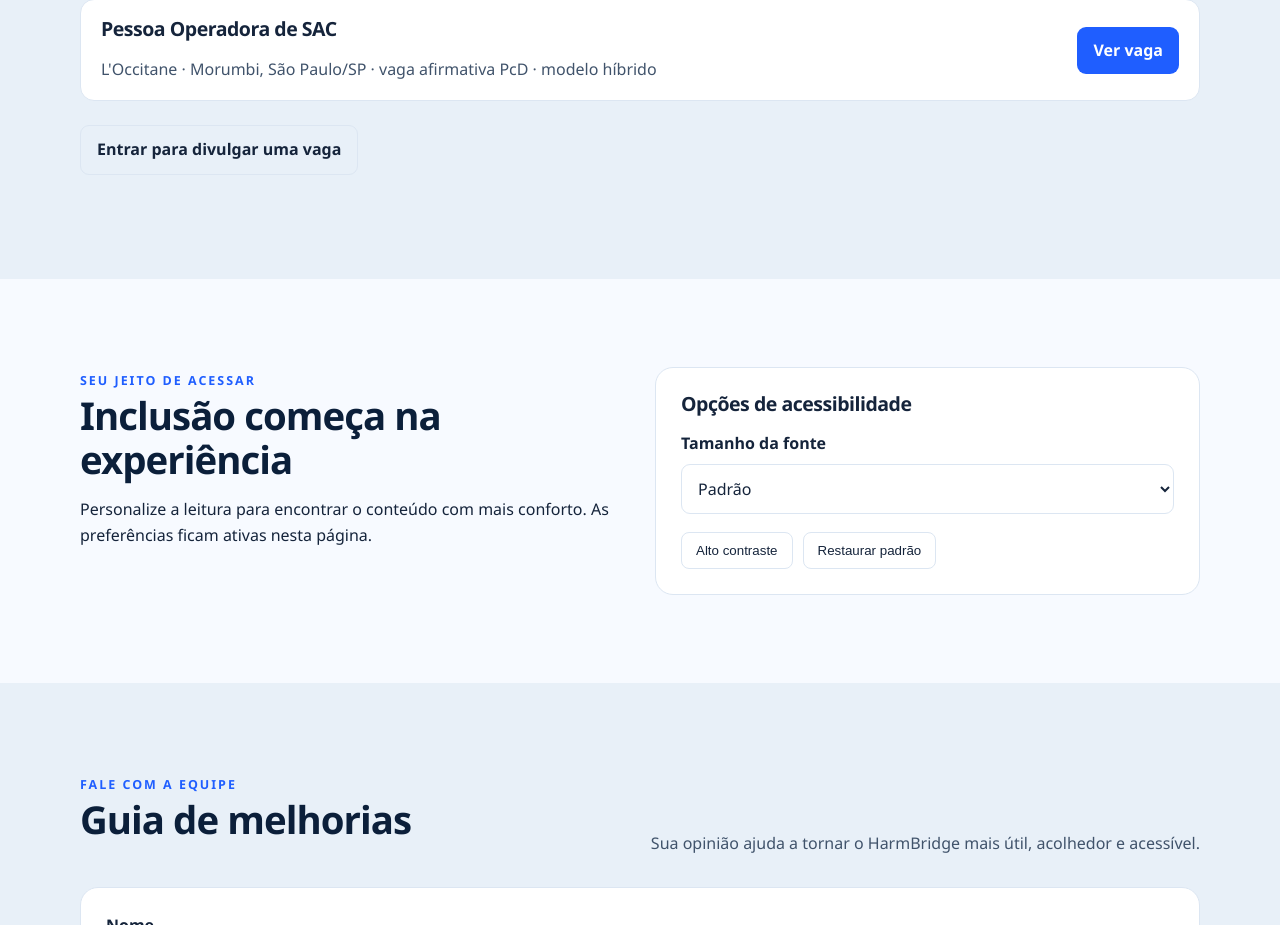
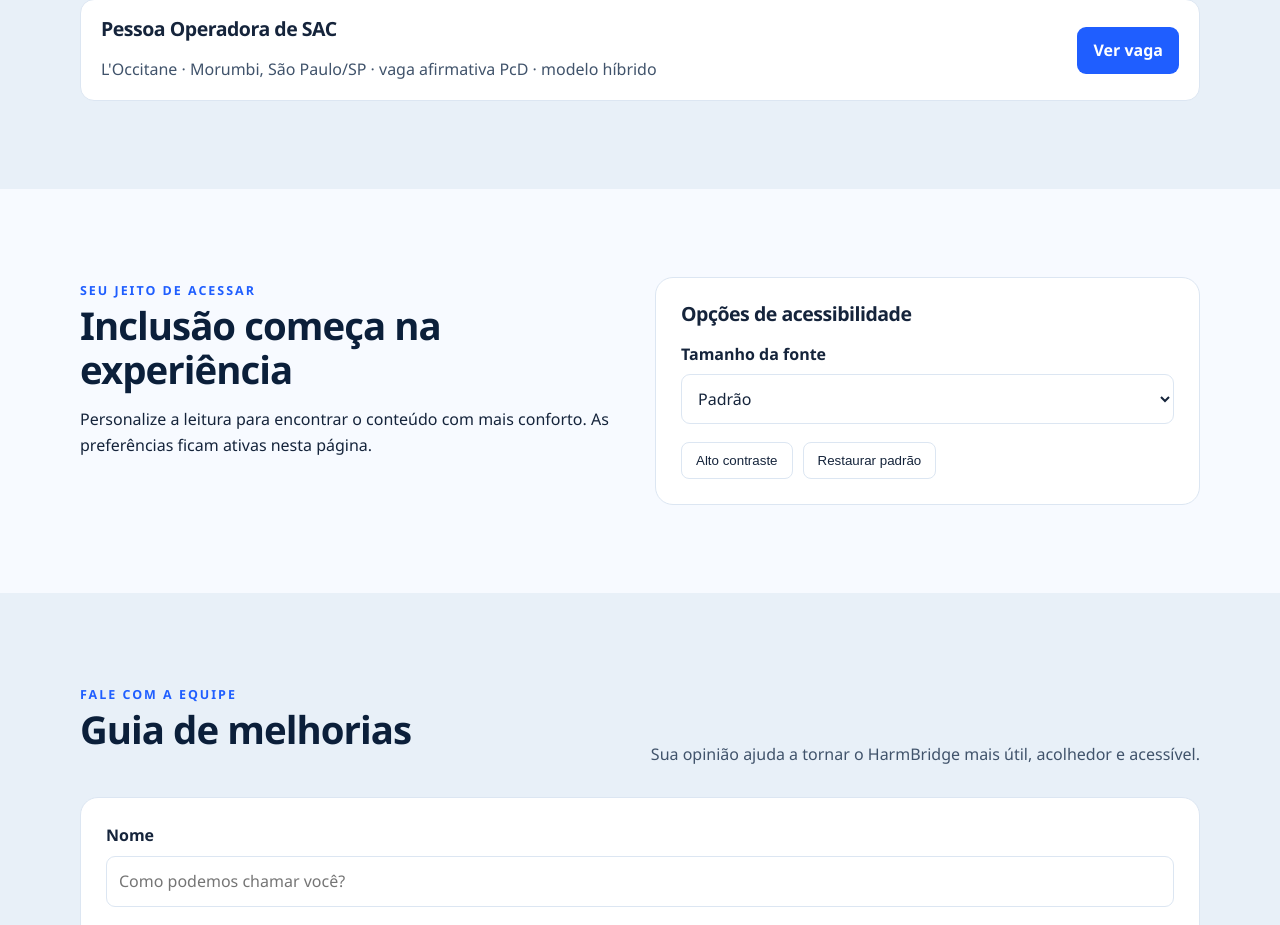
Before and after one commit to Pietroemanuel00/U-UNICID-ADS-CC-ENG-FRONTEND-2260030-N8-2-2026-NT-CONECTA-, a plain HTML site: page site.rev.html in a window 1280 px wide. Shown: the part 3938-4863 px from the top of the page. Drawn offline with Linux system fonts and the light colour scheme.

Commit message:
Versão final do código.

```diff
--- a/site.rev.html
+++ b/site.rev.html
@@ -1,4 +1,4 @@
- <!DOCTYPE html>
+<!DOCTYPE html>
 <html lang="pt-BR">
 <head>
   <meta charset="UTF-8">
@@ -83,7 +83,7 @@ function parar() {
   </fieldset>
   <button class="button" type="submit">Publicar vaga</button>
   <p id="job-status" role="status"></p>
-</form><div class="job" data-type="brasil"><div><h3>Vagas afirmativas para pessoas com deficiência</h3><p>Localiza · Todo o Brasil · candidatura pela plataforma Gupy</p></div><a class="button" href="https://localiza.gupy.io/jobs/8562644" target="_blank" rel="noopener">Ver vaga</a></div><div class="job" data-type="brasil"><div><h3>Programa Toda Forma</h3><p>Suzano · Unidades da empresa · vagas afirmativas para PcD</p></div><a class="button" href="https://www.suzano.com.br/trabalhe-conosco/nossas-vagas/vagas-afirmativas" target="_blank" rel="noopener">Ver programa</a></div><div class="job" data-type="sao-paulo"><div><h3>Pessoa Operadora de SAC</h3><p>L'Occitane · Morumbi, São Paulo/SP · vaga afirmativa PcD · modelo híbrido</p></div><a class="button" href="https://sejaloccitane.gupy.io/jobs/12745742" target="_blank" rel="noopener">Ver vaga</a></div></div><p style="margin-top:24px"><a class="button secondary" href="#guia">Entrar para divulgar uma vaga</a></p></div></section>
+</form><div class="job" data-type="brasil"><div><h3>Vagas afirmativas para pessoas com deficiência</h3><p>Localiza · Todo o Brasil · candidatura pela plataforma Gupy</p></div><a class="button" href="https://localiza.gupy.io/jobs/8562644" target="_blank" rel="noopener">Ver vaga</a></div><div class="job" data-type="brasil"><div><h3>Programa Toda Forma</h3><p>Suzano · Unidades da empresa · vagas afirmativas para PcD</p></div><a class="button" href="https://www.suzano.com.br/trabalhe-conosco/nossas-vagas/vagas-afirmativas" target="_blank" rel="noopener">Ver programa</a></div><div class="job" data-type="sao-paulo"><div><h3>Pessoa Operadora de SAC</h3><p>L'Occitane · Morumbi, São Paulo/SP · vaga afirmativa PcD · modelo híbrido</p></div><a class="button" href="https://sejaloccitane.gupy.io/jobs/12745742" target="_blank" rel="noopener">Ver vaga</a></div></div></div></section>
     <section class="section" id="inclusão"><div class="container inclusion"><div><span class="eyebrow" style="color:var(--blue)">Seu jeito de acessar</span><h2>Inclusão começa na experiência</h2><p>Personalize a leitura para encontrar o conteúdo com mais conforto. As preferências ficam ativas nesta página.</p></div><div class="panel"><h3>Opções de acessibilidade</h3><label for="font-size">Tamanho da fonte</label><select id="font-size"><option value="normal">Padrão</option><option value="large">Grande</option></select><div class="controls"><button id="contrast">Alto contraste</button><button id="reset">Restaurar padrão</button></div></div></div></section>
     <section class="section alt" id="guia"><div class="container"><div class="section-heading"><div><span class="eyebrow" style="color:var(--blue)">Fale com a equipe</span><h2>Guia de melhorias</h2></div><p>Sua opinião ajuda a tornar o HarmBridge mais útil, acolhedor e acessível.</p></div><form class="panel" id="feedback-form"><div class="field"><label for="name">Nome</label><input id="name" required placeholder="Como podemos chamar você?"></div><div class="field"><label for="email">E-mail</label><input id="email" type="email" required placeholder="voce@email.com"></div><div class="field"><label for="message">Sua opinião</label><textarea id="message" rows="5" required placeholder="Conte sua experiência ou sugestão..."></textarea></div><button class="button" type="submit">Enviar para a equipe</button><p id="form-status" role="status"></p></form></div></section>
   </main>
```
